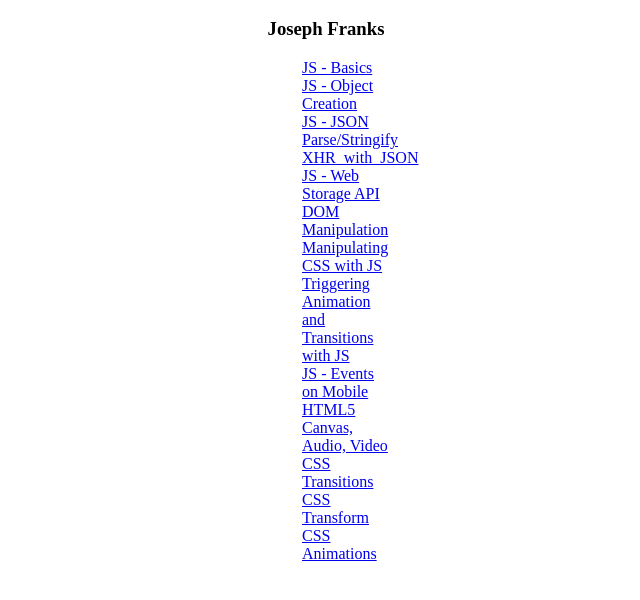
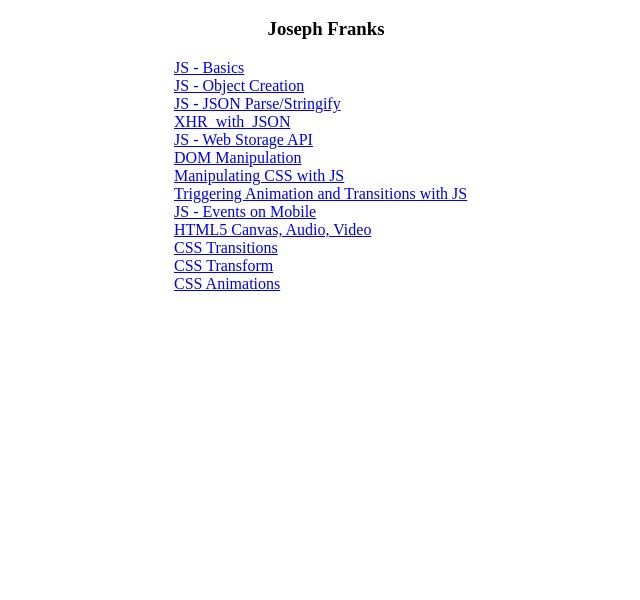
Before and after one commit to Franks-Joseph/Franks-Joseph.github.io, a plain HTML site: page Index.html in a window 1280 px wide. Shown: the part 48-648 px from the top of the page, without its empty margins (314-954 px from the left). Drawn offline with Linux system fonts and the light colour scheme; a script that the page names is missing.

Commit message:
update index.css

```diff
--- a/index.css
+++ b/index.css
@@ -1,5 +1,5 @@
 .index {
-    width: 10vw;
+    width: 30vw;
     margin: 0 auto;
 
 }
```
